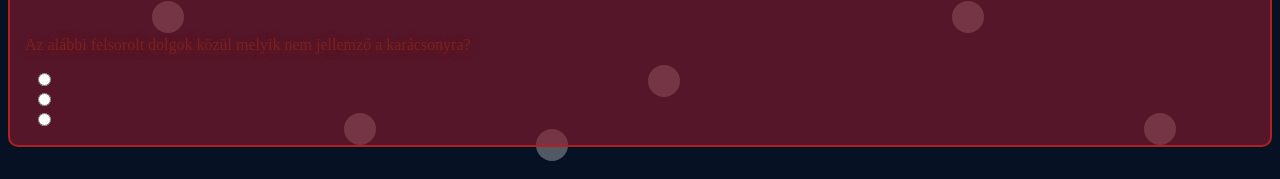
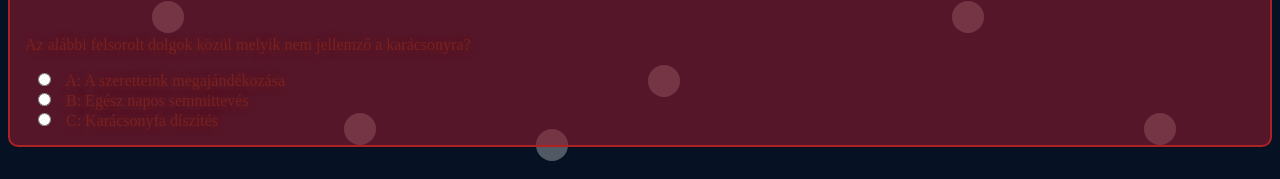
Before and after one commit to MelindaCsik/Karacsonyi-bigyusz, a plain HTML site: page index.html in a window 1280 px wide. Shown: the part 589-768 px from the top of the page. Drawn offline with Linux system fonts and the light colour scheme.

Commit message:
Update index.html

```diff
--- a/index.html
+++ b/index.html
@@ -62,11 +62,11 @@
 
         <form>
            <input type="radio" id="5A" name="jellemzo" value="A">
-           <label for="5A"></label><br>
+           <label for="5A">A: A szeretteink megajándékozása   </label><br>
            <input type="radio" id="5B" name="jellemzo" value="B">
-           <label for="5B"></label><br>
+           <label for="5B">B: Egész napos semmittevés</label><br>
            <input type="radio" id="5C" name="jellemzo" value="C">
-           <label for="5C"></label>
+           <label for="5C">C: Karácsonyfa díszítés</label>
         </form>
 
         </section>
```
